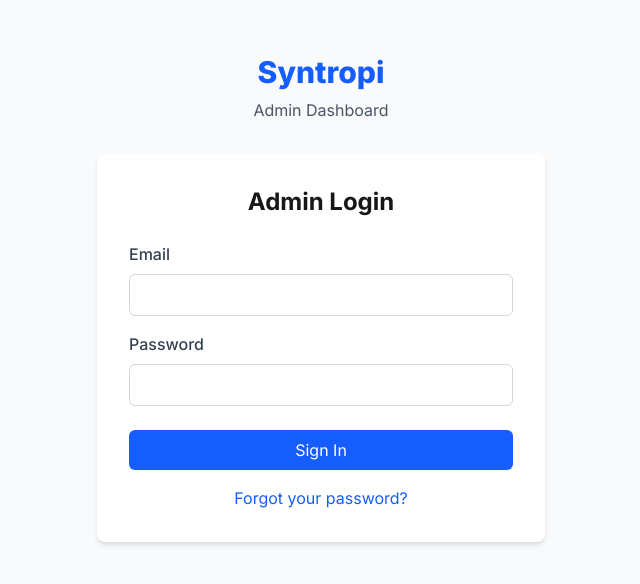
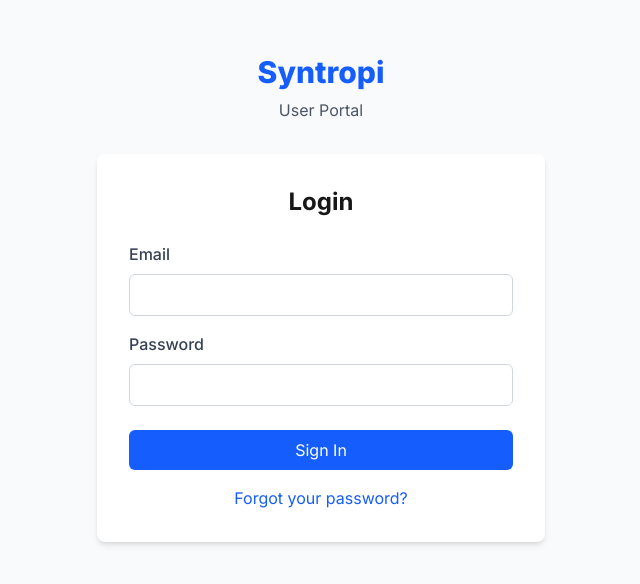
Before and after one commit to samfrench27/Syntropi, a Next.js app in the folder apps/admin-dashboard/: page /login in a window 1280 px wide. Shown: the part 102-686 px from the top of the page, without its empty margins (319-959 px from the left). Built offline with nearby package versions, Linux system fonts and the light colour scheme.

Commit message:
Fixed user login by removing admin-only restriction and updating UI labels

```diff
--- a/apps/admin-dashboard/src/app/(auth)/layout.tsx
+++ b/apps/admin-dashboard/src/app/(auth)/layout.tsx
@@ -9,7 +9,7 @@ export default function AuthLayout({
         <div className="sm:mx-auto sm:w-full sm:max-w-md">
           <div className="text-center">
             <h1 className="text-3xl font-extrabold text-blue-600">Syntropi</h1>
-            <p className="mt-2 text-gray-600">Admin Dashboard</p>
+            <p className="mt-2 text-gray-600">User Portal</p>
           </div>
           {children}
         </div>
--- a/apps/admin-dashboard/src/components/auth/LoginForm.tsx
+++ b/apps/admin-dashboard/src/components/auth/LoginForm.tsx
@@ -56,7 +56,7 @@ export default function LoginForm() {
   return (
     <div className="mt-8 w-full max-w-md">
       <div className="bg-white p-8 rounded-lg shadow-md">
-        <h2 className="text-2xl font-bold mb-6 text-center">Admin Login</h2>
+        <h2 className="text-2xl font-bold mb-6 text-center">Login</h2>
 
         {error && (
           <div className="bg-red-100 border border-red-400 text-red-700 px-4 py-3 rounded mb-4">
```
Also changed, not shown: 1 other file (tests, documents, lock files or other folders).
